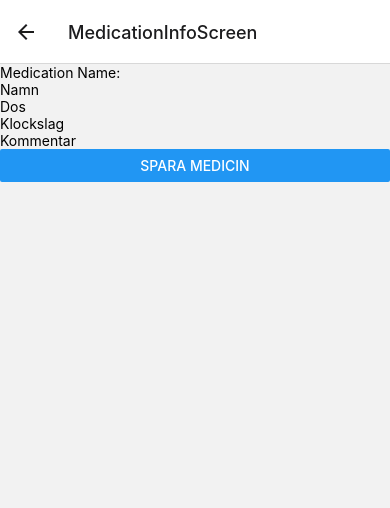
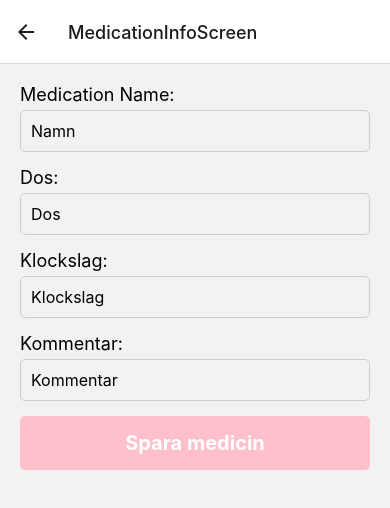
Before and after one commit to Ellik90/MedicinMinne, a React Native app: screen /MedicationInfoScreen in a window 390 px wide. Shown: the top 508 px of the page. Built offline with nearby package versions, Linux system fonts and the light colour scheme.

Commit message:
designfix

```diff
--- a/Contexts/ThemeContext.tsx
+++ b/Contexts/ThemeContext.tsx
@@ -33,7 +33,7 @@ export const ThemeProvider: React.FC<ThemeProviderProps> = ({ children }) => {
 
   const theme: Theme = {
     backgroundColor: "#ffffff",
-    buttonColor: "red",
+    buttonColor: "C08081",
     buttonTextColor: "white",
     buttonTextSize: 20,
     alignItems: "center",
--- a/Pages/ActiveNotificationListScreen.tsx
+++ b/Pages/ActiveNotificationListScreen.tsx
@@ -48,29 +48,30 @@ export default function ActiveNotificationListScreen({ navigation }: Props) {
 
   return (
     <View style={styles.container}>
-      <TouchableOpacity onPress={cancelAllScheduledNotifications}>
-        <Text>Radera alla notiser från enheten</Text>
+      <TouchableOpacity style={[styles.button, { backgroundColor: "#C08081" }]} onPress={cancelAllScheduledNotifications}>
+
+        <Text  style={styles.buttonText}>Radera alla notiser</Text>
       </TouchableOpacity>
       <FlatList
         data={user?.notifiCations || []}
         keyExtractor={(item, index) => index.toString()}
         renderItem={({ item }) => (
           <View style={styles.medicationItem}>
-            <Text>{item.name}</Text>
-            <Text>{item.dose}</Text>
-            <Text>{item.time}</Text>
-            <Text>{item.comment}</Text>
+            <Text style={styles.notificationText}>{item.name}</Text>
+            <Text style={styles.notificationText}>{item.dose}</Text>
+            <Text style={styles.notificationText}>{item.time}</Text>
+            <Text style={styles.notificationText}>{item.comment}</Text>
             <Image
               source={{ uri: item.url }}
-              style={{ width: 100, height: 100 }}
+              style={{ width: 170, height: 150, borderRadius: 10 }}
             />
-            <Text>Valt datum: {item.selectedDate?.toString()}</Text>
+            <Text style={styles.notificationText}>Valt datum: {item.selectedDate?.toString()}</Text>
 
             <TouchableOpacity
-                style={styles.button}
+                style={[styles.button, { backgroundColor: "#C08081" }]}
                 onPress={() => handleDeleteNotification(item.id)}
               >
-                <Text>Radera notis</Text>
+                <Text style={styles.buttonText}>Radera notis</Text>
               </TouchableOpacity>
           </View>
         )}
@@ -82,8 +83,9 @@ export default function ActiveNotificationListScreen({ navigation }: Props) {
 const styles = StyleSheet.create({
   container: {
     flex: 1,
+    backgroundColor: "#ffffff",
+    alignItems: "center",
     justifyContent: "center",
-    alignItems: "center",
   },
   input: {
     width: "80%",
@@ -96,8 +98,10 @@ const styles = StyleSheet.create({
   },
   button: {
     backgroundColor: "pink",
-    padding: 15,
-    borderRadius: 5,
+    padding: 13,
+    alignItems: "center",
+    margin: 5,
+    borderRadius: 10,
   },
   buttonText: {
     color: "white",
@@ -105,7 +109,7 @@ const styles = StyleSheet.create({
   },
   medicationItem: {
     margin: 10,
-    padding: 10,
+
     borderWidth: 1,
     borderColor: "#ccc",
   },
--- a/Pages/CameraScreen.tsx
+++ b/Pages/CameraScreen.tsx
@@ -111,28 +111,33 @@ const styles = StyleSheet.create({
     width: '100%',
   },
   button: {
+    padding: 15,
+    alignItems: "center",
+
+    borderRadius: 10,
     paddingHorizontal: 20,
     paddingVertical: 10,
-    backgroundColor: 'white',
-    borderRadius: 5,
+    backgroundColor: 'pink',
+
     marginHorizontal: 10,
   },
   retakeButtonContainer: {
     position: 'absolute',
     bottom: 107,
     left: 160,
+
     right: 10,
     alignItems: 'center',
   },
   retakeButton: {
     paddingHorizontal: 20,
     paddingVertical: 10,
-    backgroundColor: 'white',
+    backgroundColor: 'pink',
     borderRadius: 5,
   },
   text: {
-    fontSize: 18,
-    fontWeight: 'bold',
+    fontSize: 20,
+    color: 'white',
   },
   imageContainer: {
     position: 'absolute',
@@ -147,12 +152,15 @@ const styles = StyleSheet.create({
     borderRadius: 10,
   },
   usePhotoButton: {
+    padding: 15,
+    alignItems: "center",
+    margin: 5,
+    borderRadius: 10,
     position: 'absolute',
     bottom: 35,
     alignSelf: 'center',
-    backgroundColor: 'white',
+    backgroundColor: 'pink',
     paddingHorizontal: 20,
     paddingVertical: 10,
-    borderRadius: 5,
   },
 });
--- a/Pages/LoginScreen.tsx
+++ b/Pages/LoginScreen.tsx
@@ -51,7 +51,7 @@ export default function LoginScreen({ navigation }: Props) {
 
 const styles = StyleSheet.create({
   container: {
-    flex: 1,
+    flex: 1/2,
     justifyContent: "center",
     alignItems: "center",
   },
@@ -67,7 +67,7 @@ const styles = StyleSheet.create({
   button: {
     backgroundColor: "pink",
     padding: 15,
-    borderRadius: 5,
+    borderRadius: 10,
   },
   buttonText: {
     color: "white",
--- a/Pages/MedicationInfoScreen.tsx
+++ b/Pages/MedicationInfoScreen.tsx
@@ -1,5 +1,13 @@
 import React, { useState } from "react";
-import { View, TextInput, Text, Image, Button } from "react-native";
+import {
+  View,
+  Text,
+  TextInput,
+  Image,
+  TouchableOpacity,
+  StyleSheet,
+  ScrollView,
+} from "react-native";
 import { useMedicationContext } from "../Contexts/MedicationContext";
 import { useUserContext } from "../Contexts/UserContext";
 import { NativeStackScreenProps } from "@react-navigation/native-stack";
@@ -17,10 +25,10 @@ interface Medication {
 
 export default function MedicationInfoScreen({ navigation }: Props) {
   const { medication, setMedication } = useMedicationContext();
-  const [name, setName] = useState(medication?.name || '');
-  const [dose, setDose] = useState(medication?.dose || '');
-  const [time, setTime] = useState(medication?.time || '');
-  const [comment, setComment] = useState(medication?.comment || '');
+  const [name, setName] = useState<string>(medication?.name || ""); // Lägg till typer för states
+  const [dose, setDose] = useState<string>(medication?.dose || "");
+  const [time, setTime] = useState<string>(medication?.time || "");
+  const [comment, setComment] = useState<string>(medication?.comment || "");
   const { user, setUser, addMedicationToUser } = useUserContext();
 
   const handleNameChange = (newName: string) => {
@@ -44,41 +52,87 @@ export default function MedicationInfoScreen({ navigation }: Props) {
   };
 
   const saveMedicationToUser = () => {
-    if(medication){
+    if (medication) {
       addMedicationToUser(medication);
     }
     navigation.navigate("Användarsidan");
   };
 
   return (
-    <View>
-      <Text>Medication Name:</Text>
+    <ScrollView contentContainerStyle={styles.container} >
+      <Text style={styles.text}>Medication Name:</Text>
       <TextInput
+        style={styles.input}
         onChangeText={handleNameChange}
         value={name}
         placeholder="Namn"
       />
+
+      <Text style={styles.text}>Dos:</Text>
       <TextInput
+        style={styles.input}
         onChangeText={handleDoseChange}
         value={dose}
         placeholder="Dos"
       />
+
+      <Text style={styles.text}>Klockslag:</Text>
       <TextInput
+        style={styles.input}
         onChangeText={handleTimeChange}
         value={time}
         placeholder="Klockslag"
       />
+
+      <Text style={styles.text}>Kommentar:</Text>
       <TextInput
+        style={styles.input}
         onChangeText={handleCommentChange}
         value={comment}
         placeholder="Kommentar"
       />
 
       {medication?.url && (
-        <Image source={{ uri: medication.url }} style={{ width: 100, height: 100 }} />
+        <Image source={{ uri: medication.url }} style={styles.image} />
       )}
 
-      <Button title="Spara medicin" onPress={saveMedicationToUser}></Button>
-    </View>
+      <TouchableOpacity style={styles.button} onPress={saveMedicationToUser}>
+        <Text style={styles.buttonText}>Spara medicin</Text>
+      </TouchableOpacity>
+    </ScrollView>
   );
 }
+
+const styles = StyleSheet.create({
+  container: {
+    flexGrow: 1,
+    padding: 20,
+  },
+  text: {
+    fontSize: 18,
+    marginBottom: 5,
+  },
+  input: {
+    fontSize: 16,
+    borderWidth: 1,
+    borderColor: "#ccc",
+    borderRadius: 5,
+    padding: 10,
+    marginBottom: 15,
+  },
+  image: {
+    width: 100,
+    height: 100,
+  },
+  button: {
+    backgroundColor: "pink",
+    borderRadius: 5,
+    padding: 15,
+    alignItems: "center",
+  },
+  buttonText: {
+    color: "white",
+    fontSize: 20,
+    fontWeight: "bold",
+  },
+});
--- a/Pages/MedicationNotificationScreen.tsx
+++ b/Pages/MedicationNotificationScreen.tsx
@@ -131,7 +131,7 @@ export default function MedicationNotificationScreen() {
           style={styles.button}
           onPress={handleConfirmNotification}
         >
-          <Text>Bekräfta tid och schemalägg påminnelse</Text>
+          <Text style={styles.buttonText}>Schemalägg påminnelse</Text>
         </TouchableOpacity>
       )}
 
@@ -141,15 +141,15 @@ export default function MedicationNotificationScreen() {
             Notis schemalagd för {selectedDate?.toString()}
           </Text>
         )}
-
-        <Text>{medication?.name}</Text>
-        <Text>{medication?.dose}</Text>
-        <Text>{medication?.time}</Text>
-        <Text>{medication?.comment}</Text>
-        <Image
-          source={{ uri: medication?.url }}
-          style={{ height: 100, width: 100 }}
-        />
+        <View style={styles.medicationInfoContainer}>
+          <Text style={styles.notificationText}>{medication?.name}</Text>
+          <Text style={styles.notificationText}>{medication?.dose}</Text>
+          <Text style={styles.notificationText}>{medication?.time}</Text>
+          <Text style={styles.notificationText}>{medication?.comment}</Text>
+        </View>
+        <View style={styles.imageContainer}>
+          <Image style={styles.image} source={{ uri: medication?.url }} />
+        </View>
       </View>
     </View>
   );
@@ -159,6 +159,25 @@ const styles = StyleSheet.create({
   container: {
     flex: 1,
     justifyContent: "center",
+    alignItems: "center",
+  },
+  notificationContainer: {
+    alignItems: "center",
+    marginBottom: 20,
+  },
+  notificationText: {
+    fontSize: 20,
+  },
+  medicationInfoContainer: {
+    marginBottom: 10,
+    padding: 10,
+  },
+  image: {
+    height: 200,
+    width: 200,
+    borderRadius: 10,
+  },
+  imageContainer: {
     alignItems: "center",
   },
   title: {
@@ -171,17 +190,22 @@ const styles = StyleSheet.create({
     backgroundColor: "pink",
     padding: 15,
     borderRadius: 5,
-    marginTop: 20,
+    marginTop: 5,
   },
   buttonText: {
     color: "white",
     fontSize: 20,
   },
-  notificationText: {
-    marginTop: 20,
-    fontSize: 18,
-  },
   picker: {
     width: 200,
+    marginTop: -5,
+    margin: -50,
+    padding: -50,
+  },
+  infoText: {
+    fontSize: 30,
+    fontWeight: "bold",
+    marginBottom: 20,
+    textAlign: "center",
   },
 });
--- a/Pages/UserScreen.tsx
+++ b/Pages/UserScreen.tsx
@@ -35,9 +35,11 @@ export default function UserScreen({ navigation }: Props) {
   };
 
   return (
+
     <View style={styles.container}>
       <Text style={styles.welcomeText}>Välkommen {user?.name}</Text>
       <Text></Text>
+      <View>
       <TouchableOpacity
         style={styles.button}
         onPress={() => {
@@ -64,18 +66,20 @@ export default function UserScreen({ navigation }: Props) {
       >
         <Text style={styles.buttonText}>Mina Notiser</Text>
       </TouchableOpacity>
+      </View>
 
+        <View style={styles.flatListContainer}>
       <FlatList
         data={user?.medications || []}
         keyExtractor={(item, index) => index.toString()}
         renderItem={({ item }) => (
           <View style={styles.medicationItem}>
-            <Text>{item.name}</Text>
-            <Text>{item.comment}</Text>
+            <Text style={styles.MedicationName}>{item.name}</Text>
+
             {
               <Image
                 source={{ uri: item.url }}
-                style={{ width: 100, height: 100 }}
+                style={{ width: 190, height: 170, marginStart: 70, borderRadius: 10  }}
               />
             }
             <TouchableOpacity
@@ -89,7 +93,7 @@ export default function UserScreen({ navigation }: Props) {
               <Text style={styles.buttonText}>Ställ in påminnelse</Text>
             </TouchableOpacity>
             <TouchableOpacity
-            style={[styles.button, { backgroundColor: "red" }]}
+            style={[styles.button, { backgroundColor: "#C08081" }]}
             onPress={() => {
               if (user && item.id) {
                 handleRemoveMedication(item.id);
@@ -102,6 +106,7 @@ export default function UserScreen({ navigation }: Props) {
         )}
         extraData={user?.medications}
       />
+      </View>
     </View>
   );
 }
@@ -114,25 +119,48 @@ const styles = StyleSheet.create({
     justifyContent: "center",
   },
   welcomeText: {
-    padding: 10,
+    padding: 15,
     color: "black",
-    fontSize: 20,
+    fontSize: 26,
     fontWeight: "bold",
+
+    marginTop: 10,
   },
   button: {
     backgroundColor: "pink",
+    padding: 15,
+    alignItems: "center",
+    margin: 5,
+    borderRadius: 10,
+    top: 5,
+
+  },
+  MedicationName: {
     padding: 10,
-    alignItems: "center",
-    marginTop: 20,
+    color: "black",
+    fontSize: 25,
   },
   buttonText: {
     color: "white",
     fontSize: 20,
-    fontWeight: "bold",
   },
   medicationItem: {
     padding: 10,
     borderBottomWidth: 1,
     borderColor: "#ccc",
   },
+
+  medicationContent: {
+    flex: 1,
+  },
+  flatListContainer: {
+    flex: 1,
+    width: "95%",
+    borderWidth: 1,
+    borderColor: "#ccc",
+    shadowOpacity: 0.10,
+    shadowRadius: 3.84,
+    elevation: 5,
+    margin: 10,
+  },
 });
```
Also changed, not shown: Pages/UserImageScreen.tsx (+3 -12 lines).
